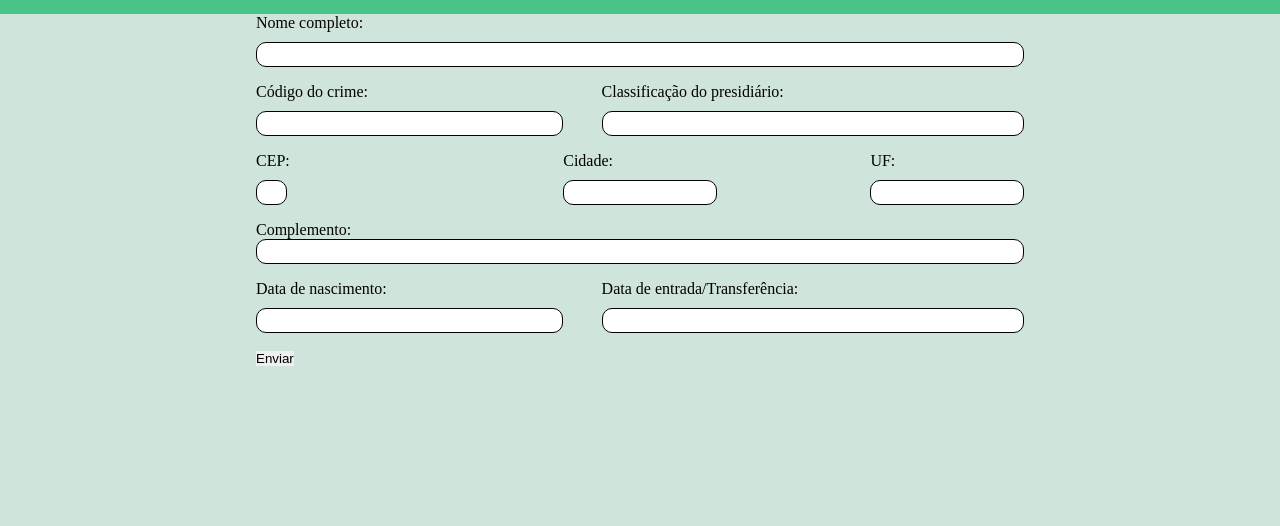
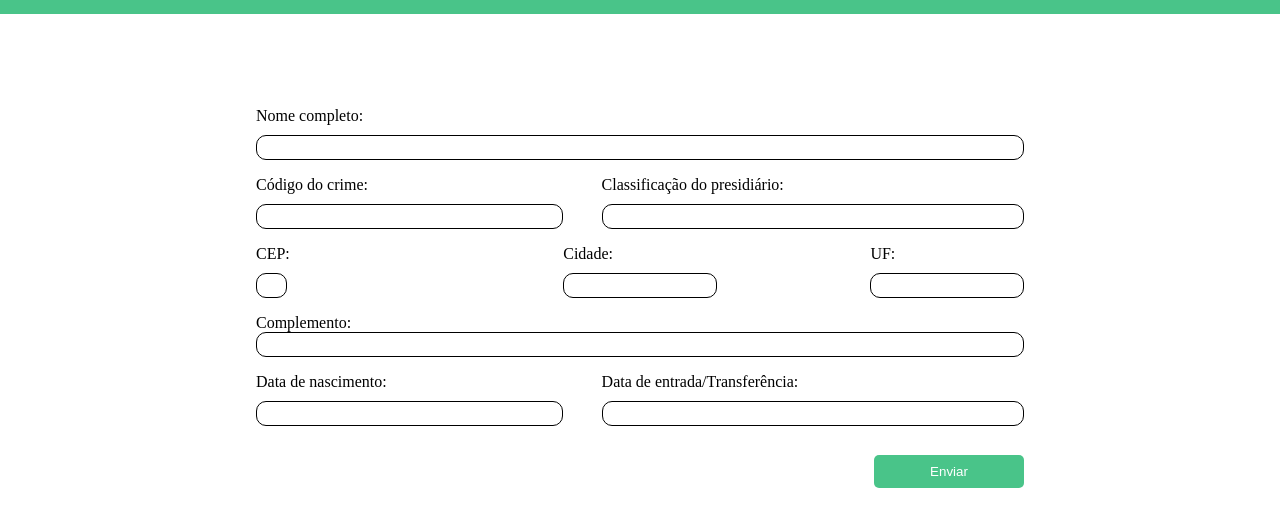
Before and after one commit to kzinge/Projeto_Penintenciaria, a plain HTML site: page cadastro_presos/index.html in a window 1280 px wide. Shown: the part 66-592 px from the top of the page. Drawn offline with Linux system fonts and the light colour scheme.

```diff
--- a/cadastro_presos/style.css
+++ b/cadastro_presos/style.css
@@ -36,6 +36,8 @@
 
 }
 
+
+
 #logo_header {
     position: absolute;
     right: 50px;
@@ -58,15 +60,7 @@
     color: rgba(128, 128, 128, 0.438);
 }
 
-
-.titulo{
-    color: darkcyan;
-    font-size: 50px;
-    display: flex;
-    justify-content: center;
-}
 .main{
-    background-color: #cfe4da;
     height: 100vh;
     display: flex;
     flex-direction: column;
@@ -74,6 +68,7 @@
     gap: 4rem;
 }
 .conteiner{
+    margin-top: 93px;
     width: 60%;
     display: flex;
     flex-direction: column;
@@ -148,3 +143,22 @@
     gap: 10px;
     width: 55%;
 }
+
+.botão_envia{
+    background-color: #49C489;
+    padding: 9px;
+    width: 150px;
+    border-radius: 5px;
+    color: white;
+    float: right;
+}
+
+.baixo{
+  margin-top: 13px;
+}
+
+
+.botão_envia:hover{
+    background-color: rgb(190, 255, 215);
+    color: #49C489;
+    }
```
